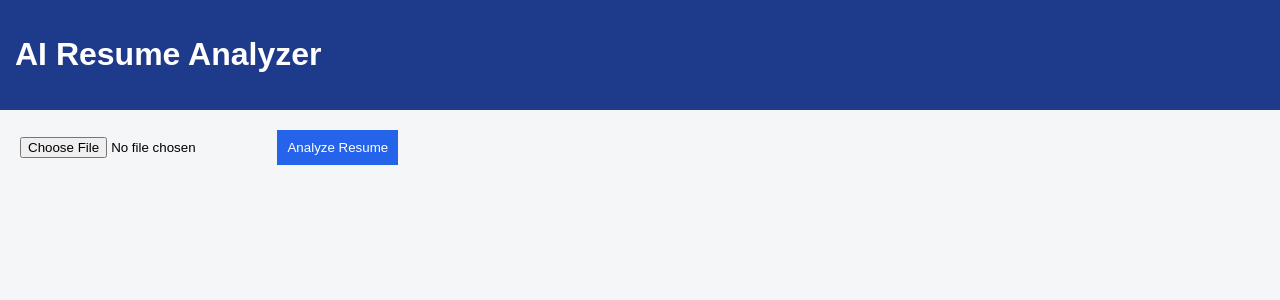
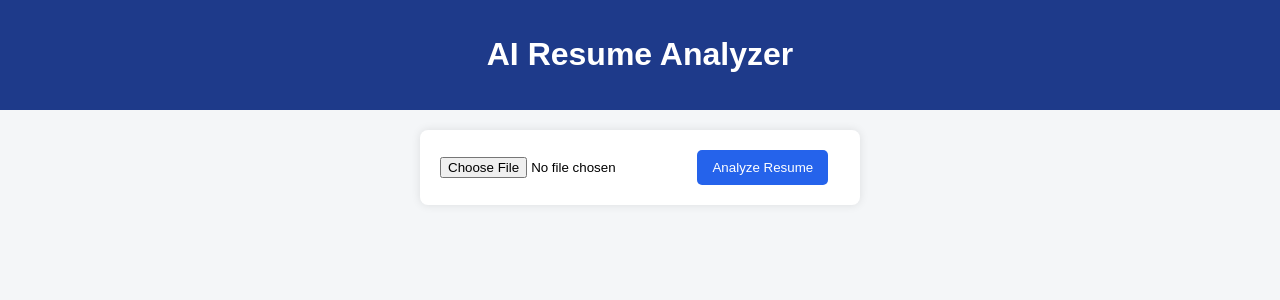
Before and after one commit to kprakruthi72-dotcom/ResumeIQ-AI, a Flask app: page / in a window 1280 px wide. Shown: the top 300 px of the page. Run offline with Flask 3, Linux system fonts and the light colour scheme.

Commit message:
Restore CSS styling
Updated CSS properties for consistency and added styles for form elements.

```diff
--- a/static/style.css
+++ b/static/style.css
@@ -1,22 +1,38 @@
 body {
-    font-family: Arial;
-    background: #f4f6f8;
     margin: 0;
+    font-family: Arial, Helvetica, sans-serif;
+    background-color: #f4f6f8;
 }
 
 header {
-    background: #1e3a8a;
+    background-color: #1e3a8a;
     color: white;
     padding: 15px;
+    text-align: center;
 }
 
 main {
     padding: 20px;
 }
 
+form {
+    background: white;
+    padding: 20px;
+    max-width: 400px;
+    margin: auto;
+    border-radius: 8px;
+    box-shadow: 0 0 10px rgba(0,0,0,0.1);
+}
+
 button {
-    padding: 10px;
-    background: #2563eb;
+    background-color: #2563eb;
     color: white;
+    padding: 10px 15px;
     border: none;
+    border-radius: 5px;
+    cursor: pointer;
 }
+
+button:hover {
+    background-color: #1e40af;
+}
```
